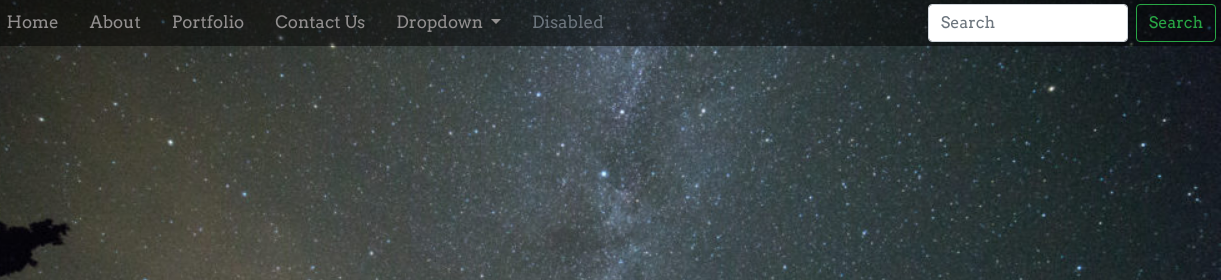
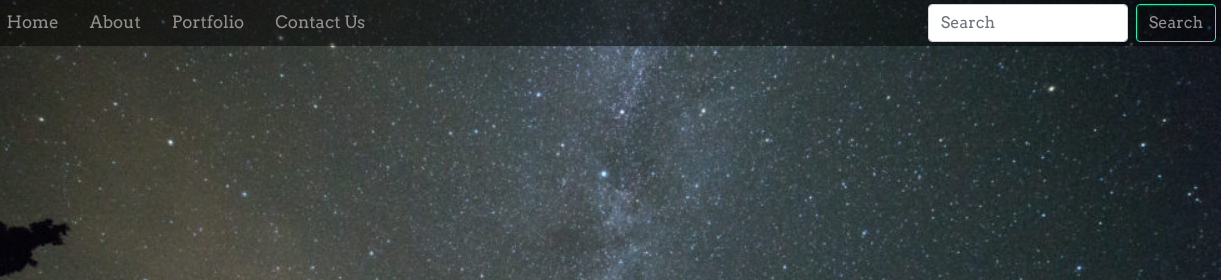
Before and after one commit to SolgiDeveloper/CompanyWebsite, a plain HTML site: page index.html in a window 1280 px wide. Shown: the top 280 px of the page, 59-1280 px from the left. Drawn offline with nearby package versions, Linux system fonts and the light colour scheme.

Commit message:
search button

```diff
--- a/index.html
+++ b/index.html
@@ -29,27 +29,10 @@
         <li class="nav-item"><a class="nav-link" href="#about">About</a></li>
         <li class="nav-item"><a class="nav-link" href="#portfolio">Portfolio</a></li>
         <li class="nav-item"><a class="nav-link" href="#contact">Contact Us</a></li>
-
-
-        <li class="nav-item dropdown">
-          <a class="nav-link dropdown-toggle" href="#" id="navbarDropdown" role="button" data-toggle="dropdown"
-            aria-haspopup="true" aria-expanded="false">
-            Dropdown
-          </a>
-          <div class="dropdown-menu" aria-labelledby="navbarDropdown">
-            <a class="dropdown-item" href="#">Action</a>
-            <a class="dropdown-item" href="#">Another action</a>
-            <div class="dropdown-divider"></div>
-            <a class="dropdown-item" href="#">Something else here</a>
-          </div>
-        </li>
-        <li class="nav-item">
-          <a class="nav-link disabled" href="#" tabindex="-1" aria-disabled="true">Disabled</a>
-        </li>
       </ul>
       <form class="form-inline my-2 my-lg-0">
         <input class="form-control mr-sm-2" type="search" placeholder="Search" aria-label="Search">
-        <button class="btn btn-outline-success my-2 my-sm-0" type="submit">Search</button>
+        <button class="btn btn-search my-2 my-sm-0" type="submit">Search</button>
       </form>
     </div>
   </nav>
--- a/style.css
+++ b/style.css
@@ -29,6 +29,15 @@ body {
   border-bottom: 2px solid #00FFB8;
 }
 
+.btn-search {
+  color: rgb(147, 144, 144);
+  border-color: #00ffbb;
+}
+
+.btn-search:hover {
+  color: #fff;
+  background-color: #00ffbb;
+}
 
 /* style jumbotron */
 /* limit the width of icon section */
```
